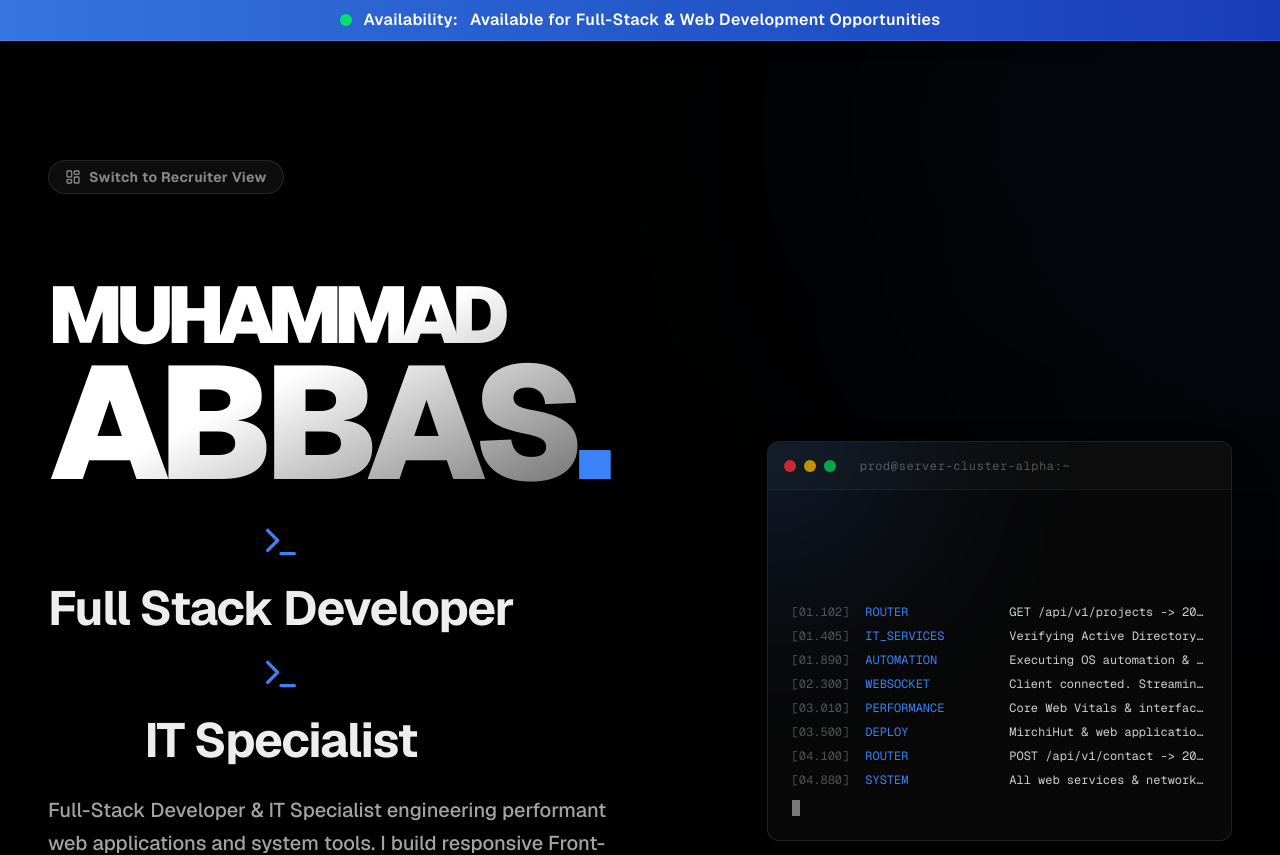
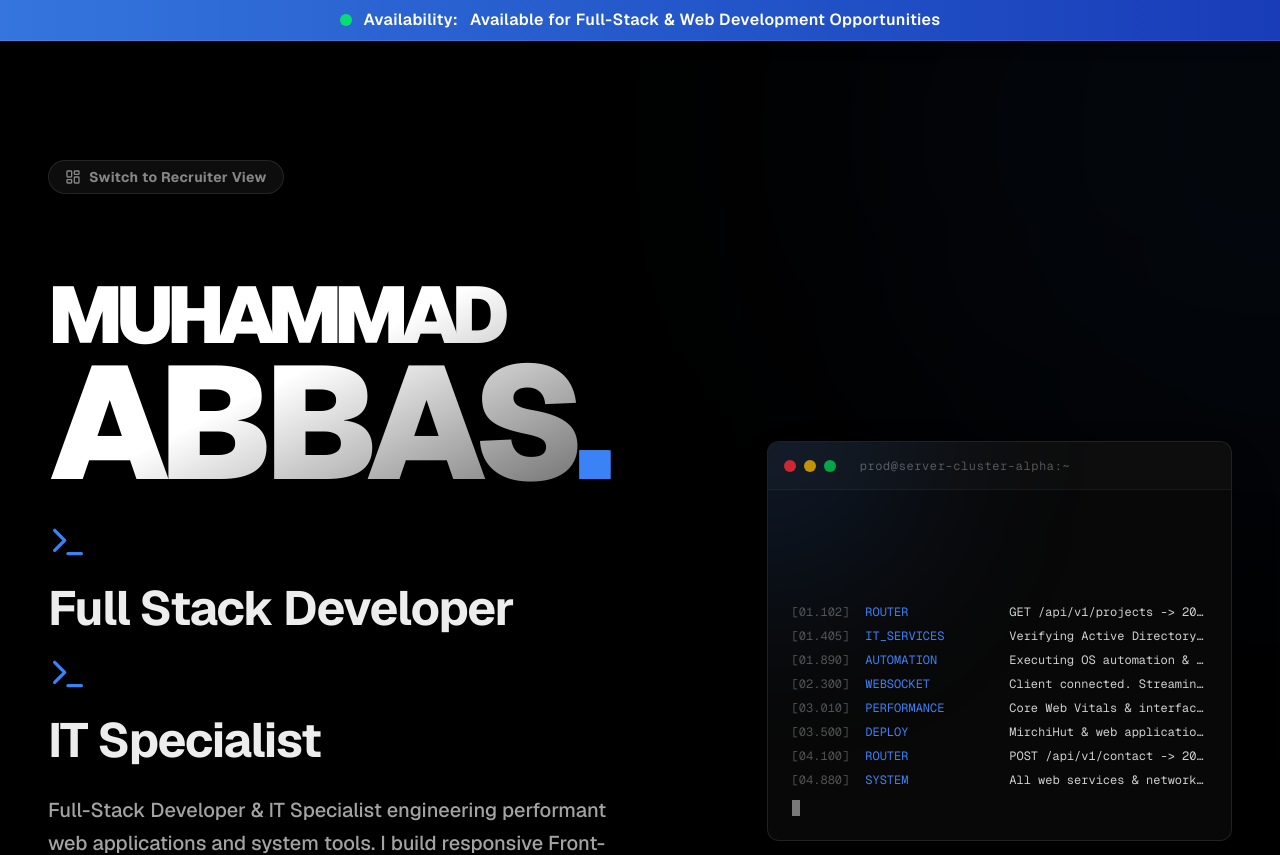
Before and after one commit to mabbasdev/abbas-portfolio, a Next.js app: page / in a window 1280 px wide. Shown: the top 855 px of the page. Built offline with nearby package versions, Linux system fonts and the light colour scheme.

Commit message:
update hero

```diff
--- a/components/sections/Experience.tsx
+++ b/components/sections/Experience.tsx
@@ -27,7 +27,7 @@ const experiences = [
     company: "Self-Initiated Software Projects",
     role: "Full-Stack Web Engineer",
     date: "2025 – Present",
-    impact: "Architected a custom PHP & MySQL full-stack e-commerce platform featured with a responsive client storefront, dynamic product catalog, and an administrative management dashboard for order, inventory, and user handling—alongside building zero-backend web engines like MirchiHut and custom API lead utilities.",
+    impact: "Architected a custom PHP & MySQL backed full-stack e-commerce platform featured with a responsive client storefront, dynamic product catalog, and an administrative management dashboard for order, inventory, and user handling—alongside building zero-backend storefront and custom API lead utilities.",
     roi: "Full-Stack System Architecture"
   },
   {
--- a/components/sections/Hero.tsx
+++ b/components/sections/Hero.tsx
@@ -40,7 +40,7 @@ export default function Hero() {
             </AnimatedElement>
 
             <AnimatedElement delay={0.2} direction="up" className="max-w-2xl">
-              <h2 className="text-3xl md:text-4xl lg:text-5xl font-bold tracking-tight text-foreground mb-6 leading-tight flex flex-col items-center gap-4">
+              <h2 className="text-3xl md:text-4xl lg:text-5xl font-bold tracking-tight text-foreground mb-6 leading-tight flex flex-col items-start gap-4">
                 <Terminal className={`w-8 h-8 md:w-10 md:h-10 ${isRecruiterMode ? "text-[#ffaa00]" : "text-brand"}`} />
                 Full Stack Developer
                 <Terminal className={`w-8 h-8 md:w-10 md:h-10 ${isRecruiterMode ? "text-[#ffaa00]" : "text-brand"}`} />
```
